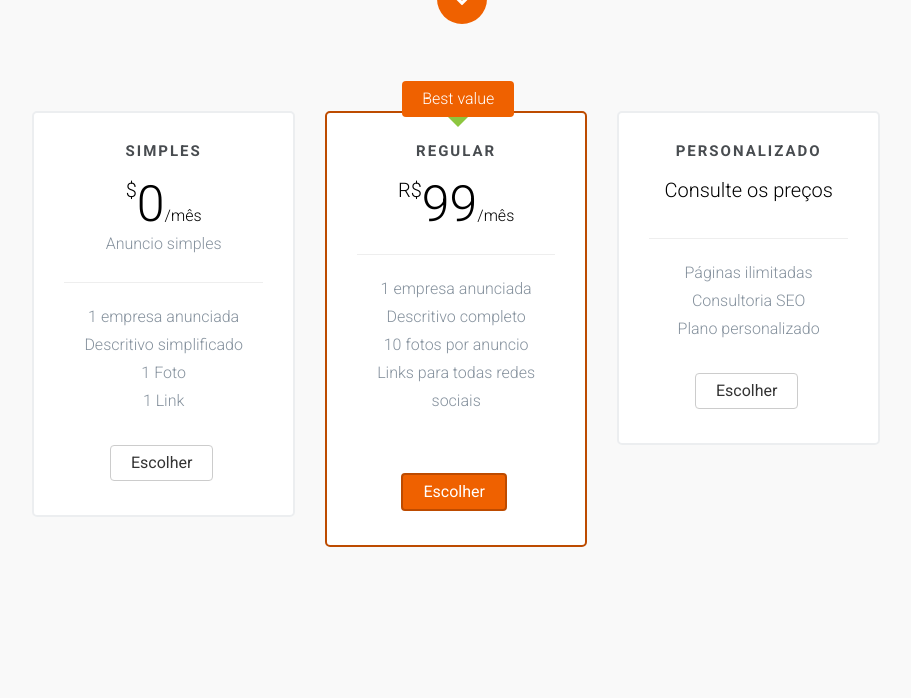
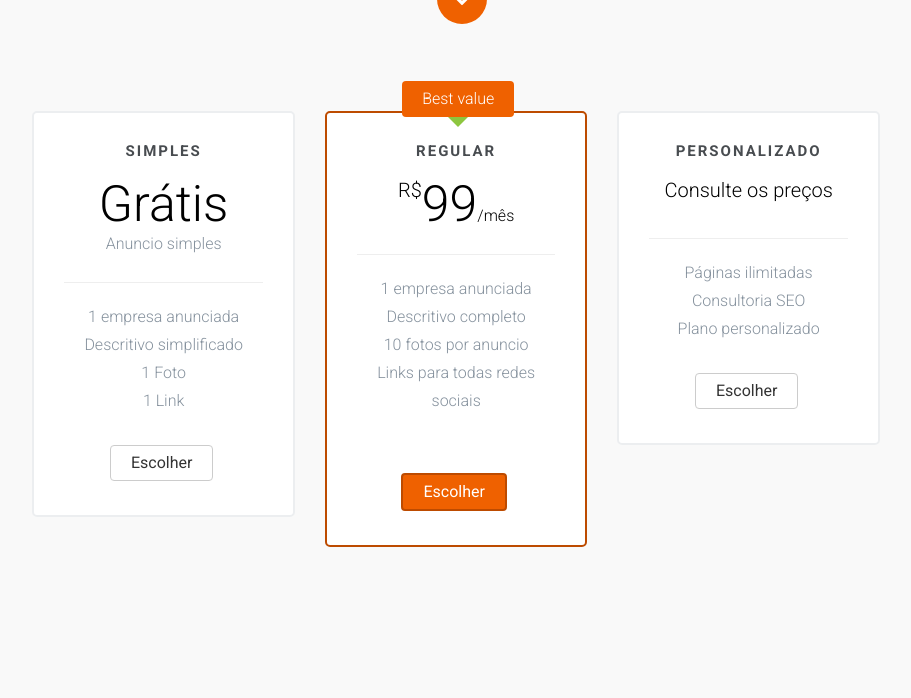
Before and after one commit to LucasRamosLobo/repo-guia-oficial, a Django app: page /parceiro-guia-sul-da-bahia/ in a window 1280 px wide. Shown: the part 621-1319 px from the top of the page, without its empty margins (178-1089 px from the left). Run offline with Django 3.2, Linux system fonts and the light colour scheme; parts of the project's set-up code (start-up, migrations or seed data) failed here and were passed over; some libraries are stand-ins or nearby versions; some web fonts are replaced.

Commit message:
'addprincing'

```diff
--- a/templates/pricing.html
+++ b/templates/pricing.html
@@ -144,7 +144,7 @@
 					<div class="col-md-3 col-sm-6 animate-box" style="position:relative; left:12%">
 					<div class="price-box">
 						<h2 class="pricing-plan">Simples</h2>
-						<div class="price"><sup class="currency">$</sup>0<small>/mês</small></div>
+						<div class="price"><sup class="currency"></sup>Grátis<small></small></div>
 						<p>Anuncio simples</p>
 						<hr>
 						<ul class="pricing-info">
```
